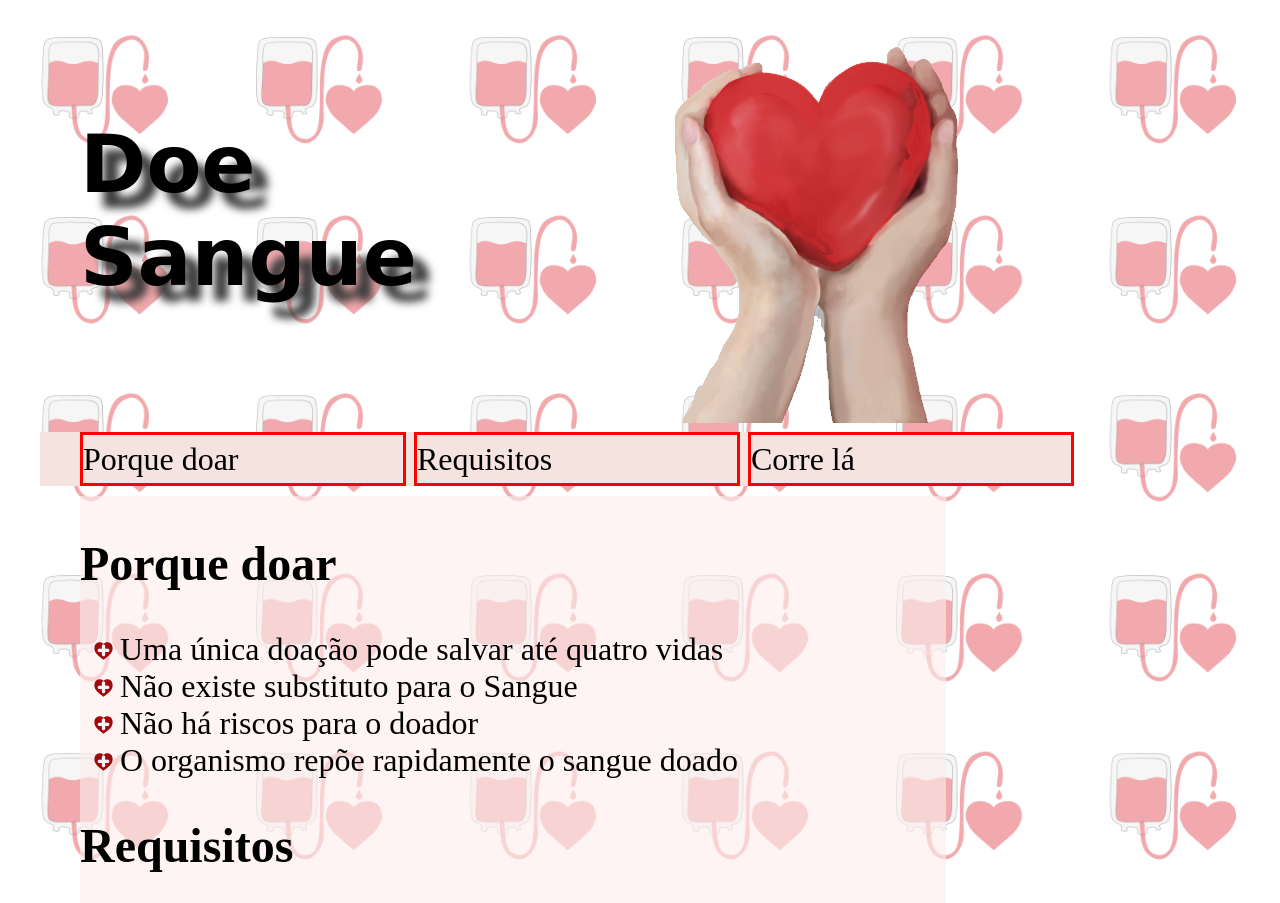
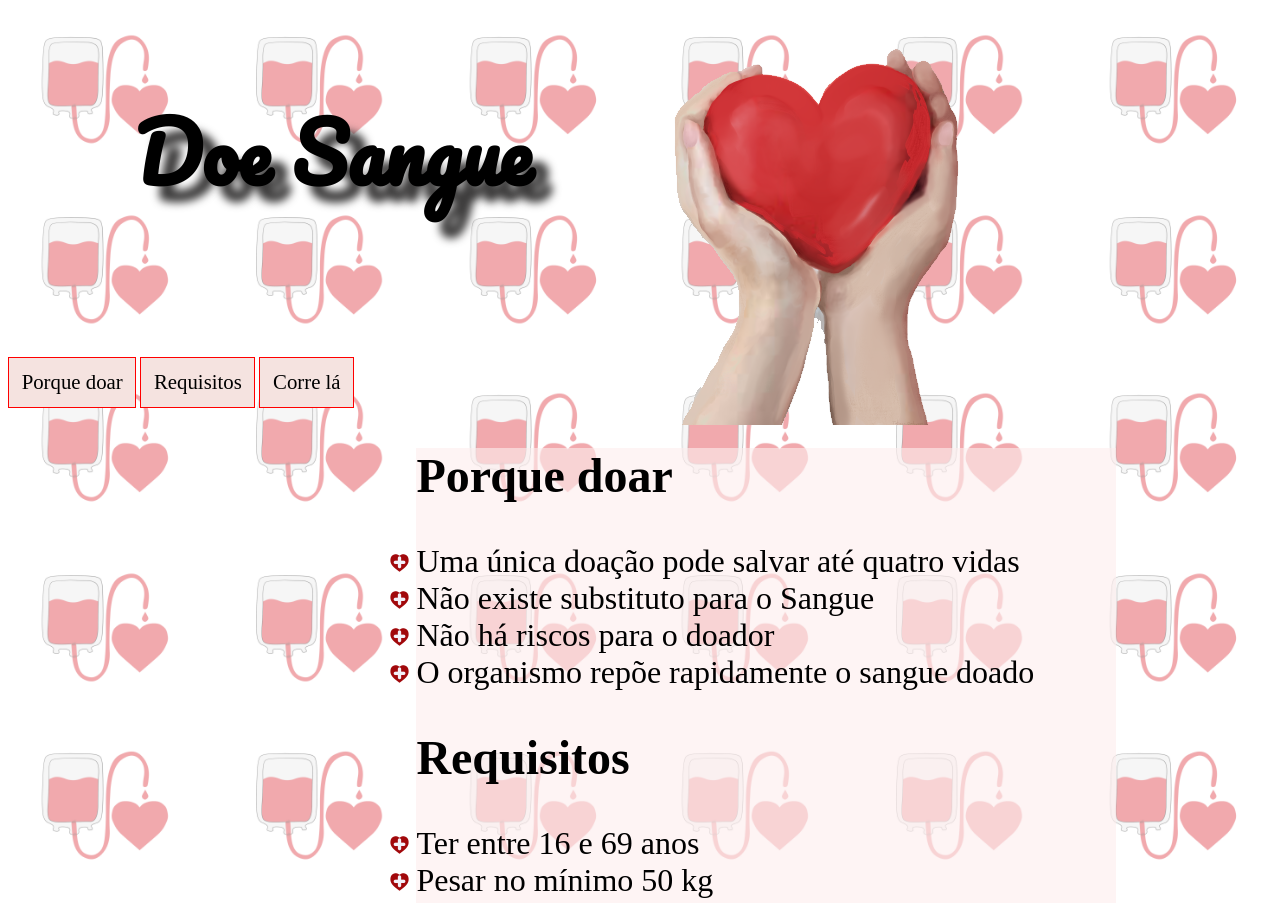
Before and after one commit to TatiCCosta/Doacao-de-Sangue, a plain HTML site: page index.html in a window 1280 px wide. Shown: the top 903 px of the page. Drawn offline with Linux system fonts and the light colour scheme.

Commit message:
algumas alteracoes depois de concluir o css intermediário do curso ddos gemeos

```diff
--- a/index.html
+++ b/index.html
@@ -3,12 +3,17 @@
 <head>
     <meta charset="UTF-8">
     <meta name="viewport" content="width=device-width, initial-scale=1.0">
+    <link rel="preconnect" href="https://fonts.googleapis.com">
+    <link rel="preconnect" href="https://fonts.gstatic.com" crossorigin>
+    <link href="https://fonts.googleapis.com/css2?family=Pacifico&display=swap" rel="stylesheet">
     <link rel="stylesheet" href="style.css">
+
     <title>Doação de Sangue</title>
 </head>
-    <header>
-        <h1>Doe Sangue</h1>
-        <img src="./src/mãossegurandocoraçãopsemfundo.png" alt="Um par de mãos segurando um coraçãozinho vermelho">
+    <header class="header">
+
+        <img class="imagem" src="./src/mãossegurandocoraçãopsemfundo.png" alt="Um par de mãos segurando um coraçãozinho vermelho">
+        <h1 class=" pacifico-regular titulo">Doe Sangue</h1>
         <nav>
             <ul class="menu">
                 <li>Porque doar</li>
--- a/style.css
+++ b/style.css
@@ -1,14 +1,65 @@
-html{background-image: url(./src/fundobolsadesangue.png);background-size: 50% ; font-size: 1rem;}
+html{background-image: url(./src/fundobolsadesangue.png);
+    background-size: 50% ;
+    font-size: 1rem;
+    margin: 0;
+    padding: 0;
+    }
 
-header{margin: 1rem 1rem; padding: 1rem; display: inline-block}
+.pacifico-regular {
+    font-family: "Pacifico", system-ui;
+    font-weight: 400;
+    font-style: normal;
+    }
 
-header li{display:inline-block; width: 20rem; height: 3rem;border: solid red 0.2rem;align-content: center}
+.header{background-color: rgba(0, 255, 255, 0);
+    position:relative ;
+    width: 100%;
+    height: 400px;
+    min-width: 200px;}
 
-header ul{font-size: 2rem ;position: absolute;top:25rem;background-color: rgb(245, 227, 224);}
+.imagem{position: relative;
+    display:block;
+    background-color: rgba(255, 228, 196, 0);
+    top: 10px;
+    left:50%;
+   }
 
-img{position: absolute; top: 1rem; left: 40rem;}
+.titulo{ font-weight: 800;
+    background-color: rgba(225, 200, 248, 0);
+    text-shadow: 1rem 1rem 0.5rem rgb(61, 60, 60);
+    position: absolute;
+    top: 5%;
+    left: 10%;
+    font-size: 500%;
+    }
+.menu{position: absolute;
+    background-color: rgba(0, 0, 255, 0);
+    left: 0%;
+    width: 100%;
+    min-width: 200px;
+    float: left;
+    display: inline;
+    bottom: 0;}
+ul{margin: 0;
+    padding: 0;
+    width: 100%;}
 
-h1{font-family: cursive; font-weight: 800; text-shadow: 1rem 1rem 0.5rem rgb(61, 60, 60);position: absolute; top: 4rem; left: 5rem;font-size: 5rem;width: 30rem}
+header li{display:inline-block;
+    position: relative;
+    padding: 1%;
+    border: solid red 0.1rem;
+    background-color: rgb(245, 227, 224);
+    font-size: 1.3rem;}
 
-
-main{background-color: rgba(253, 238, 238, 0.616);position: absolute; top: 31rem; left: 5rem;list-style: circle url(./src/coraçãozinhop.png);margin-bottom: 10px;padding-bottom: 3rem; font-size: 2rem;}
+main{background-color: rgba(253, 238, 238, 0.616);
+    position: relative;
+    list-style: circle url(./src/coraçãozinhop.png);
+    font-size: 2rem;
+    padding-bottom: 200px;
+    max-width: 700px;
+    padding: auto;
+    margin: auto;
+    left: 10%;
+    }
+@media (max-width:350px){.header li{font-size: 1rem};
+    .main{font-size: 1rem;}}
```
Also changed, not shown: src/mãossegurandocoraçãop.png (added).
